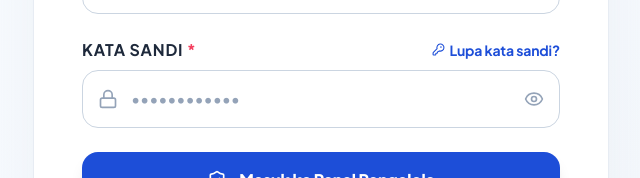
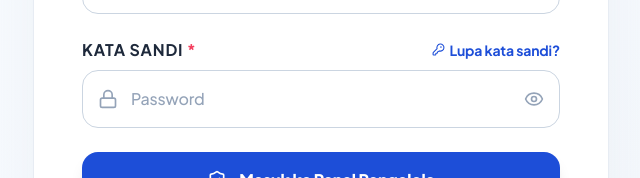
Before and after one commit to sarwoadjikaton-hash/roombook, a React (Vite) app: page /login in a window 1280 px wide. Shown: the part 396-574 px from the top of the page, without its empty margins (319-959 px from the left). Built offline with nearby package versions, Linux system fonts and the light colour scheme; no server answers.

Commit message:
Update password placeholder to Password

```diff
--- a/src/pages/LoginPage.tsx
+++ b/src/pages/LoginPage.tsx
@@ -156,7 +156,7 @@ export const LoginPage: React.FC = () => {
                     setPassword(e.target.value);
                     if (error) setError(null);
                   }}
-                  placeholder="••••••••••••"
+                  placeholder="Password"
                   className="w-full pl-12 pr-12 py-3.5 sm:py-4 border border-slate-300 rounded-2xl text-base bg-white text-slate-900 placeholder:text-slate-400 focus:outline-none focus:ring-2 focus:ring-blue-600/30 focus:border-blue-600 transition-all font-medium shadow-xs"
                   required
                 />
@@ -180,9 +180,8 @@ export const LoginPage: React.FC = () => {
             <button
               type="submit"
               disabled={isLoading}
-              className={`w-full py-4 px-6 bg-blue-700 hover:bg-blue-600 active:bg-blue-800 text-white text-base font-black rounded-2xl shadow-lg hover:shadow-xl hover:shadow-blue-700/25 transition-all duration-200 flex items-center justify-center gap-3 active:scale-[0.99] ${
-                isLoading ? 'opacity-70 cursor-wait' : ''
-              }`}
+              className={`w-full py-4 px-6 bg-blue-700 hover:bg-blue-600 active:bg-blue-800 text-white text-base font-black rounded-2xl shadow-lg hover:shadow-xl hover:shadow-blue-700/25 transition-all duration-200 flex items-center justify-center gap-3 active:scale-[0.99] ${isLoading ? 'opacity-70 cursor-wait' : ''
+                }`}
             >
               {isLoading ? (
                 <>
```
